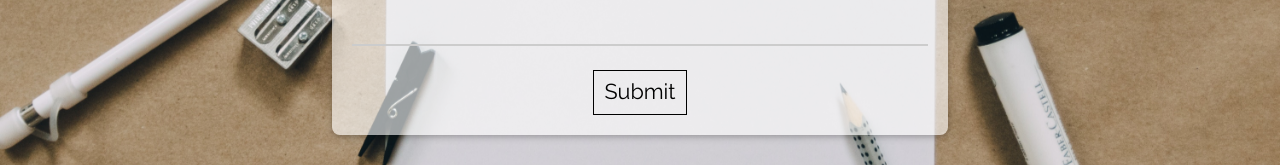
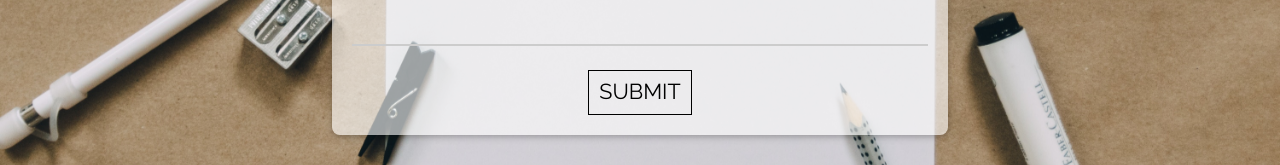
Before and after one commit to rahulyesantharao/mathcards, a React app: page / in a window 1280 px wide. Shown: the part 484-649 px from the top of the page. Built offline with nearby package versions, Linux system fonts and the light colour scheme.

Commit message:
More button styling

```diff
--- a/client/src/components/home/LoginForm.js
+++ b/client/src/components/home/LoginForm.js
@@ -30,7 +30,7 @@ class LoginForm extends React.Component {
         <Input className="column is-12-mobile is-12-tablet is-12-desktop" name="username" label="Username" required={true} value={this.state.username} type="text" placeholder="" handleChange={this.handleChange.bind(this)}/>
         <Input className="column is-12-mobile is-12-tablet is-12-desktop" name="password" label="Password" required={true} value={this.state.password} type="password" placeholder="" handleChange={this.handleChange.bind(this)}/>
         <div className="column is-12-mobile is-12-tablet is-12-desktop">
-          <InputButton name="submit" label="Submit" type="submit"/>
+          <InputButton name="submit" label="SUBMIT" type="submit"/>
         </div>
       </div>
 
--- a/client/src/components/home/RegisterForm.js
+++ b/client/src/components/home/RegisterForm.js
@@ -36,7 +36,7 @@ class RegisterForm extends React.Component {
         <Input className="column is-12-mobile is-12-tablet is-12-desktop" name="email" label="Email" required={true} value={this.state.email} type="email" placeholder="" handleChange={this.handleChange.bind(this)}/>
         <Input className="column is-12-mobile is-12-tablet is-12-desktop" name="password" label="Password" required={true} value={this.state.password} type="password" placeholder="" handleChange={this.handleChange.bind(this)}/>
         <div className="column is-12-mobile is-12-tablet is-12-desktop">
-          <InputButton name="submit" label="Submit" type="submit"/>
+          <InputButton name="submit" label="SUBMIT" type="submit"/>
         </div>
       </div>
     </form>
--- a/client/src/sass/base/site.scss
+++ b/client/src/sass/base/site.scss
@@ -106,6 +106,7 @@ input {
     cursor: pointer;
     position: relative;
     transition: all 0.1s ease;
+    // text-transform: uppercase;
     &:disabled, [disabled] {
       cursor:not-allowed;
       opacity: 0.6;
```
